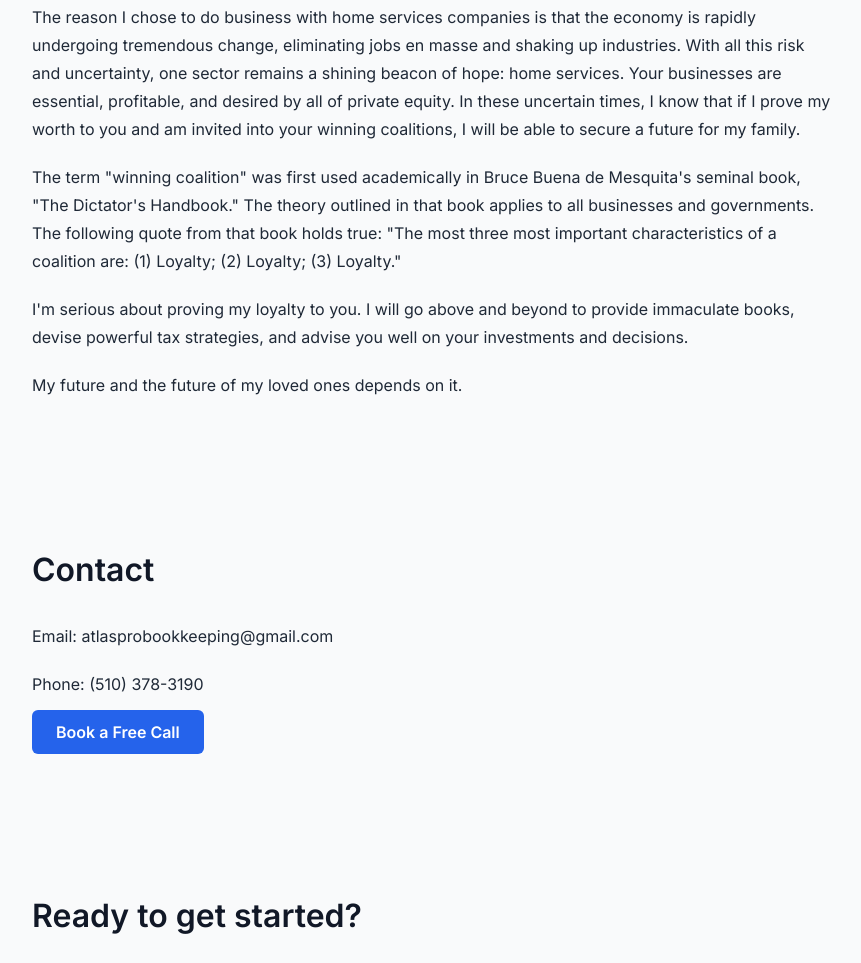
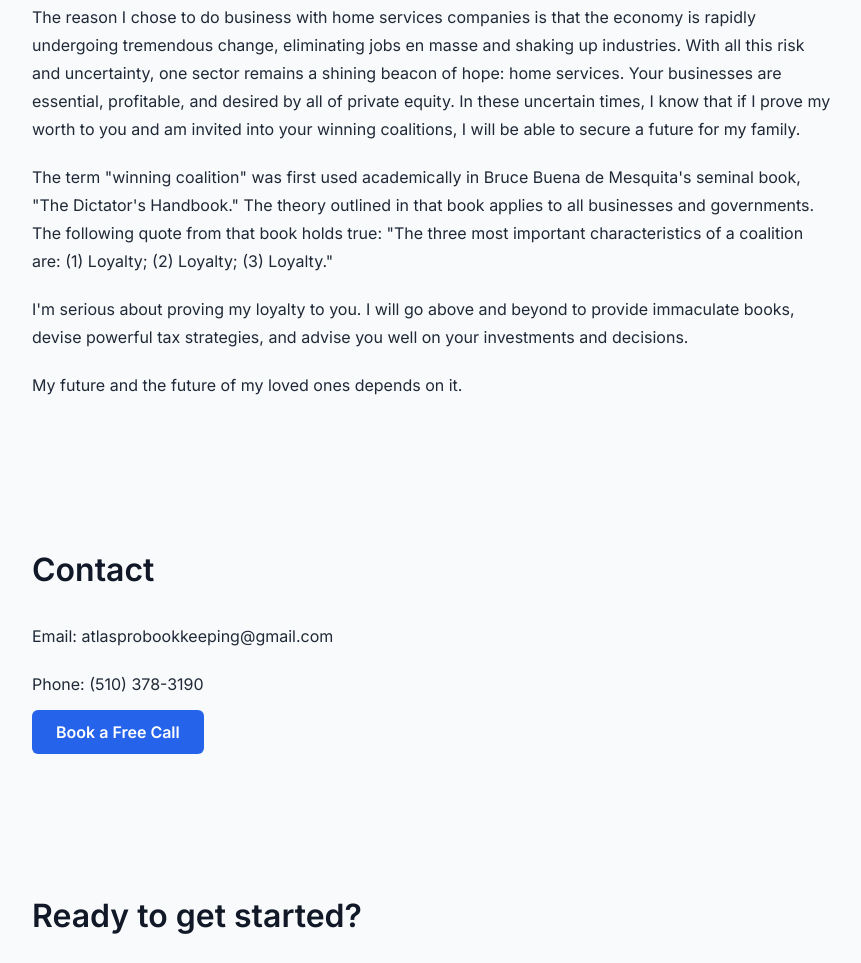
Before and after one commit to deqv/atlas-bookkeeping, a plain HTML site: page index.html in a window 1280 px wide. Shown: the part 3385-4348 px from the top of the page, without its empty margins (208-1069 px from the left). Drawn offline with Linux system fonts and the light colour scheme; a script that the page names is missing.

Commit message:
Update index.html

```diff
--- a/index.html
+++ b/index.html
@@ -147,7 +147,7 @@
     <p>My name is Varun. I am an engineer-turned accountant. My time as an engineer gave me the skills to develop an AI tech stack that saves time and creatively designs tax strategy.</p>
     <p>With this AI tech stack and my own understanding of the tax code, I am able to save thousands for my clients while keeping fees very low.</p>
     <p>The reason I chose to do business with home services companies is that the economy is rapidly undergoing tremendous change, eliminating jobs en masse and shaking up industries. With all this risk and uncertainty, one sector remains a shining beacon of hope: home services. Your businesses are essential, profitable, and desired by all of private equity. In these uncertain times, I know that if I prove my worth to you and am invited into your winning coalitions, I will be able to secure a future for my family.</p>
-    <p>The term "winning coalition" was first used academically in Bruce Buena de Mesquita's seminal book, "The Dictator's Handbook." The theory outlined in that book applies to all businesses and governments. The following quote from that book holds true: "The most three most important characteristics of a coalition are: (1) Loyalty; (2) Loyalty; (3) Loyalty."</p>
+    <p>The term "winning coalition" was first used academically in Bruce Buena de Mesquita's seminal book, "The Dictator's Handbook." The theory outlined in that book applies to all businesses and governments. The following quote from that book holds true: "The three most important characteristics of a coalition are: (1) Loyalty; (2) Loyalty; (3) Loyalty."</p>
     <p>I'm serious about proving my loyalty to you. I will go above and beyond to provide immaculate books, devise powerful tax strategies, and advise you well on your investments and decisions.</p>
     <p>My future and the future of my loved ones depends on it.</p>
   </section>
```
